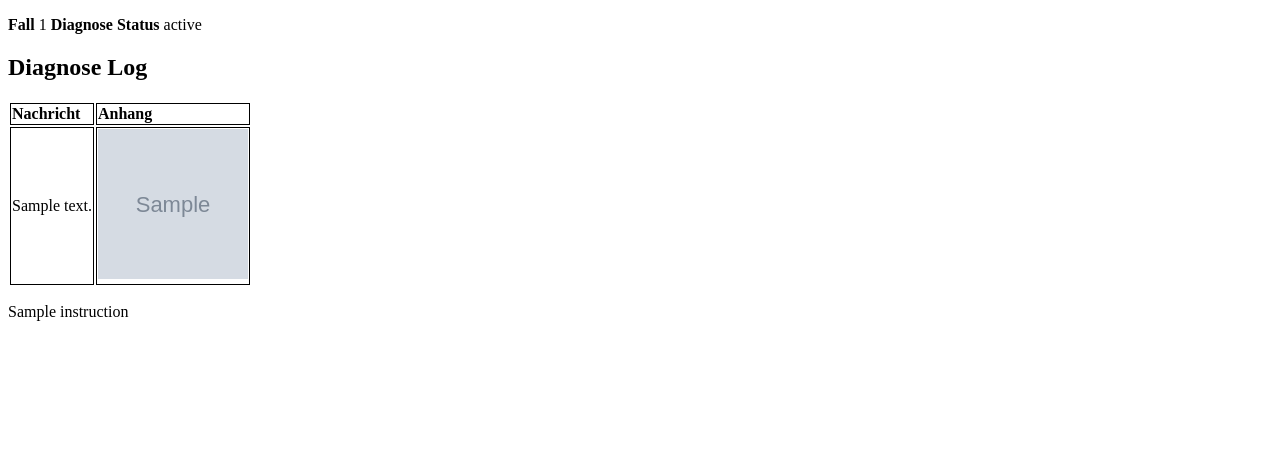
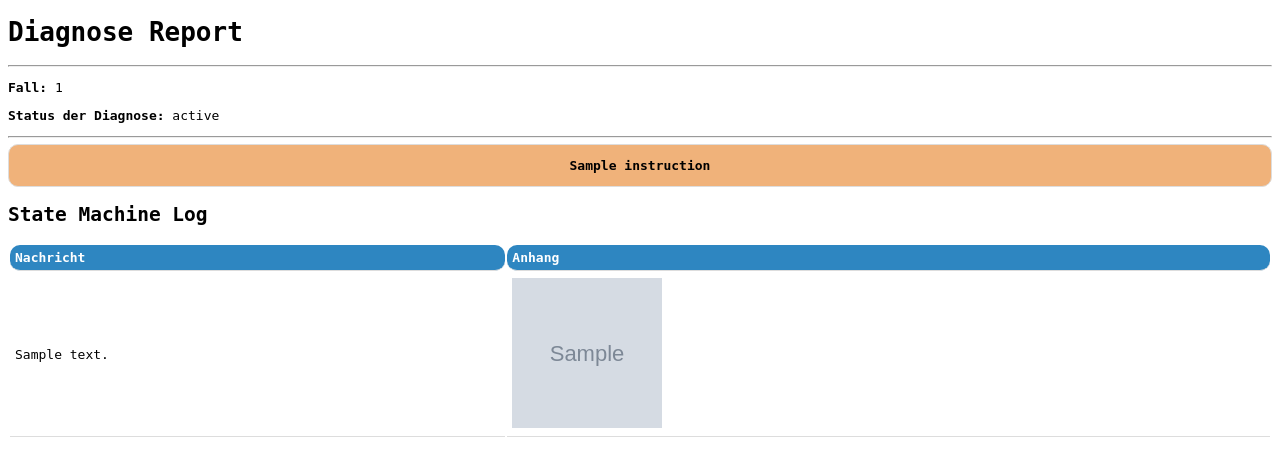
Before and after one commit to LMIS-AG/AW40-hub-docker, a FastAPI app: template api/api/demo_ui/templates/diagnosis_report.html in a window 1280 px wide. Shown: the top 476 px of the page. Run offline with FastAPI, Linux system fonts and the light colour scheme; the template is opened without the code that fills it: most values are stand-ins (such as "Sample title", 1, 10 or a date in 2020); grey boxes marked "Sample" are stand-in pictures; parts of the project's set-up code (start-up, migrations or seed data) failed here and were passed over.

Commit message:
Update diagnosis_report.html
Basic css styling

```diff
--- a/api/api/demo_ui/templates/diagnosis_report.html
+++ b/api/api/demo_ui/templates/diagnosis_report.html
@@ -4,15 +4,53 @@
   <meta charset="UTF-8">
   <title>Diagnose Report</title>
   <style>
-    th {text-align: left;}
-    th, td {border: 1px solid black;}
+    * {
+      font-family: monospace;
+    }
+    hr {
+      color: #ddd;
+    }
+    table {
+      width: 100%;
+    }
+    th {
+      background-color: #2e86c1;
+      color: white;
+      border-radius: 10px;
+    }
+    th, td {
+      padding: 5px;
+      text-align: left;
+      border-bottom: 1px solid #ddd;
+    }
+    tr:hover {
+      background-color: #aed6f1;
+    }
+    .todo {
+      border-style: solid;
+      border-width: 1px;
+      border-color: #ddd;
+      border-radius: 10px;
+      background-color: #f0b27a;
+      text-align: center
+    }
   </style>
 </head>
 <body>
 
-  <p><b>Fall</b> {{ case_id }} <b>Diagnose Status</b> {{ diag_status }}</p>
+  <h1>Diagnose Report</h1>
+  <hr>
 
-  <h2> Diagnose Log </h2>
+  <p><b>Fall:</b> {{ case_id }}</p>
+  <p><b>Status der Diagnose:</b> {{ diag_status }}</p>
+  <hr>
+  {% for todo in todos %}
+    <div class="todo" background-color:red>
+      <p><b>{{ todo["instruction"] }}</b></p>
+    </div>
+  {% endfor %}
+
+  <h2> State Machine Log </h2>
   <table>
     <tr>
       <th>Nachricht</th>
@@ -31,9 +69,5 @@
       {% endfor %}
   </table>
 
-  {% for todo in todos %}
-    <p>{{ todo["instruction"] }}</p>
-  {% endfor %}
-
 </body>
 </html>
```
